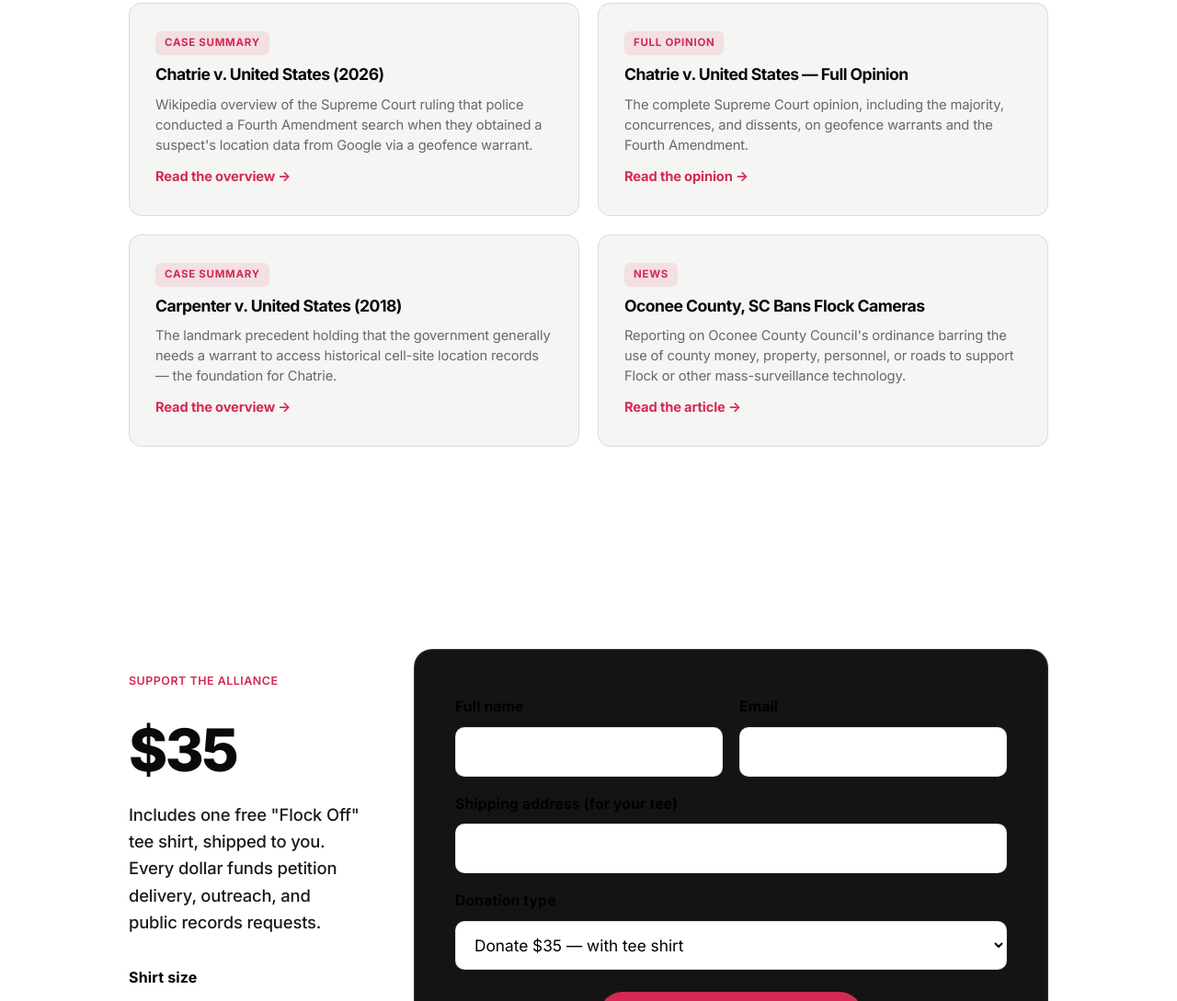
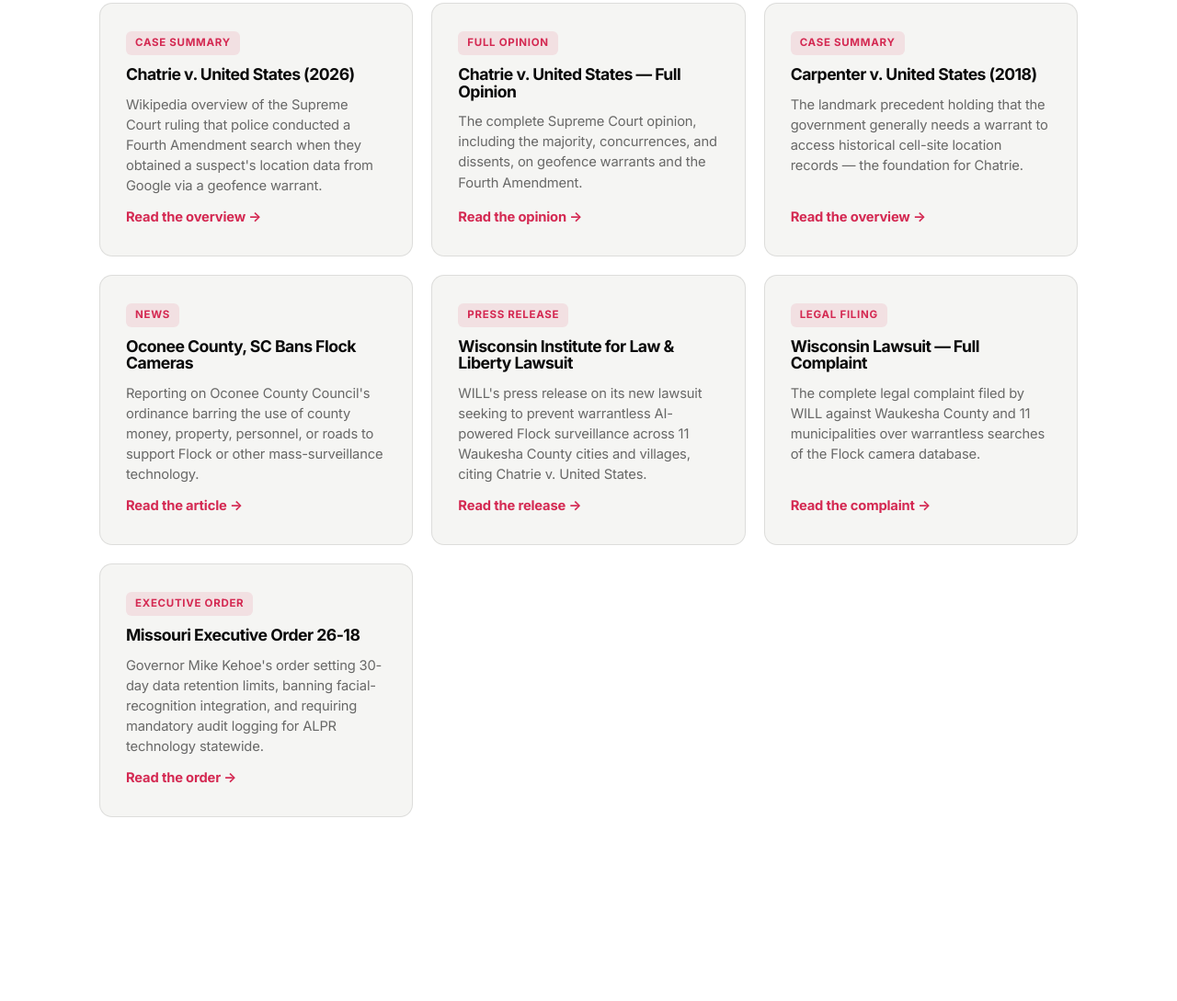
Before and after one commit to coreyjhurst11-hub/AzaleaPrivacyAlliance, a website: page index.html in a window 1280 px wide. Shown: the part 5199-6288 px from the top of the page at 92% size. Drawn offline with Linux system fonts and the light colour scheme.

Commit message:
index.html

```diff
--- a/index.html
+++ b/index.html
@@ -167,8 +167,9 @@
   }
   .resource-card a:hover{text-decoration:underline;}
 
-  .legal-grid{display:grid; grid-template-columns:repeat(2,1fr); gap:20px; max-width:1000px; margin:0 auto;}
-  @media (max-width:820px){.legal-grid{grid-template-columns:1fr;}}
+  .legal-grid{display:grid; grid-template-columns:repeat(3,1fr); gap:20px; max-width:1100px; margin:0 auto;}
+  @media (max-width:900px){.legal-grid{grid-template-columns:repeat(2,1fr);}}
+  @media (max-width:600px){.legal-grid{grid-template-columns:1fr;}}
   .legal-card{
     background:var(--paper); border:1px solid var(--line-light); border-radius:14px;
     padding:30px 28px; display:flex; flex-direction:column; gap:12px;
@@ -449,6 +450,24 @@
           <p>Reporting on Oconee County Council's ordinance barring the use of county money, property, personnel, or roads to support Flock or other mass-surveillance technology.</p>
           <a href="documents/oconee-county-flock-ban.pdf">Read the article →</a>
         </div>
+        <div class="legal-card">
+          <span class="legal-tag">Press release</span>
+          <h3>Wisconsin Institute for Law &amp; Liberty Lawsuit</h3>
+          <p>WILL's press release on its new lawsuit seeking to prevent warrantless AI-powered Flock surveillance across 11 Waukesha County cities and villages, citing Chatrie v. United States.</p>
+          <a href="documents/wisconsin-lawsuit-press-release.pdf">Read the release →</a>
+        </div>
+        <div class="legal-card">
+          <span class="legal-tag">Legal filing</span>
+          <h3>Wisconsin Lawsuit — Full Complaint</h3>
+          <p>The complete legal complaint filed by WILL against Waukesha County and 11 municipalities over warrantless searches of the Flock camera database.</p>
+          <a href="documents/wisconsin-lawsuit-complaint.pdf">Read the complaint →</a>
+        </div>
+        <div class="legal-card">
+          <span class="legal-tag">Executive order</span>
+          <h3>Missouri Executive Order 26-18</h3>
+          <p>Governor Mike Kehoe's order setting 30-day data retention limits, banning facial-recognition integration, and requiring mandatory audit logging for ALPR technology statewide.</p>
+          <a href="documents/missouri-executive-order-26-18.pdf">Read the order →</a>
+        </div>
       </div>
     </div>
   </section>
```
